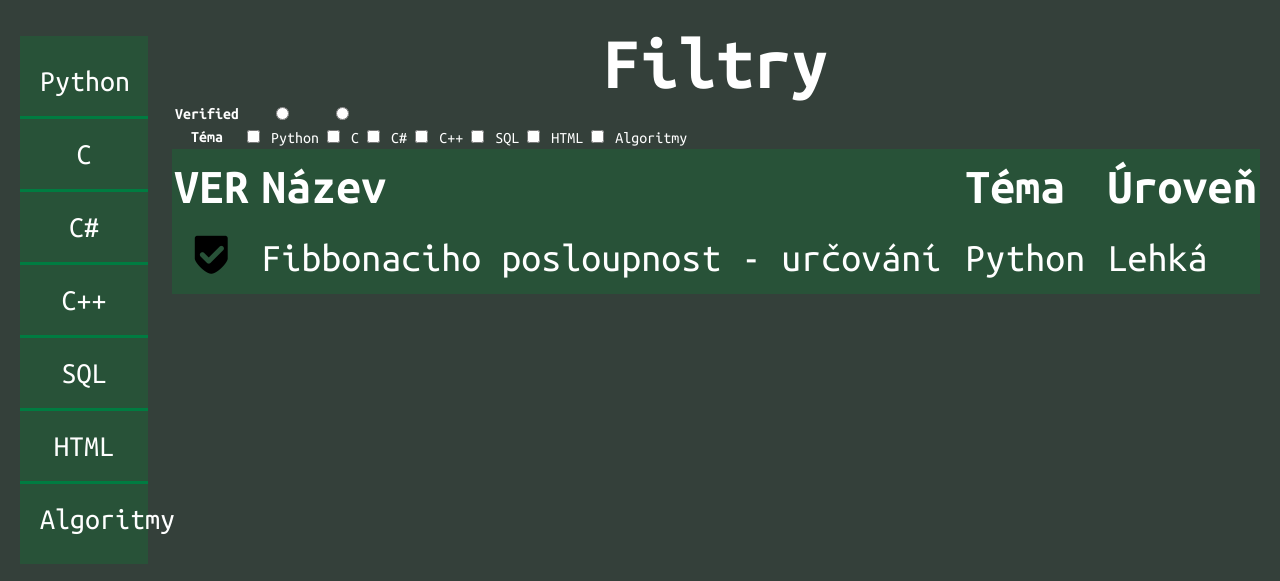
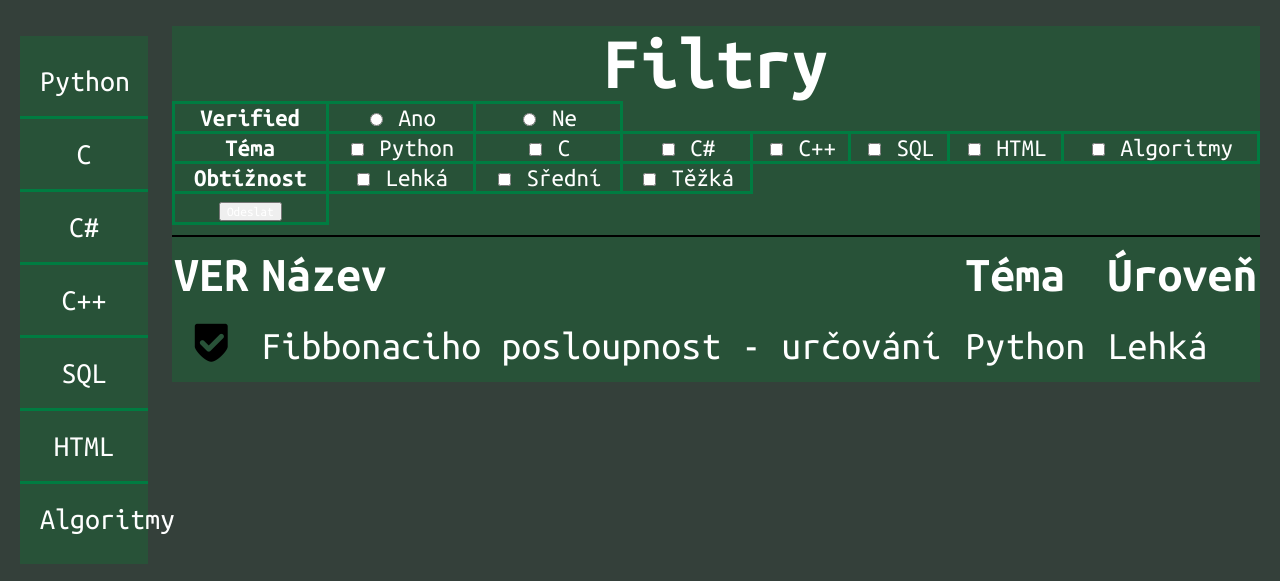
Before and after one commit to VanRhapsody/PersonalProject, a Flask app: page /ulohy in a window 1280 px wide. Shown: the part 90-671 px from the top of the page. Run offline with Flask 3, Linux system fonts and the light colour scheme.

Commit message:
Stylizvoání filtrů

```diff
--- a/static/css/style.css
+++ b/static/css/style.css
@@ -169,6 +169,7 @@ footer {
 .task-table {
   background-color: var(--background-green);
   width: 100%;
+  border-top: solid black 2px;
 }
 
 .task-table th {
@@ -192,7 +193,24 @@ footer {
 
 .filters {
   text-align: center;
+  font-size: 25px;
+  width: 100%;
+  padding-bottom: 10px;
+  background-color: var(--background-green);
+  border-collapse: collapse;
 }
+
+
+.filters th {
+  border: solid var(--hover-green);
+  border-collapse: collapse;
+}
+
+.filters td {
+  border: solid var(--hover-green);
+  border-collapse: collapse;
+}
+
 
 .ubuntu-mono-regular {
     font-family: "Ubuntu Mono", monospace;
--- a/templates/ulohy.html
+++ b/templates/ulohy.html
@@ -7,11 +7,17 @@
 <div class="task-menu">
     <div class="filters">
         <h1>Filtry</h1>
-            <table>
+            <table class="filters">
                 <tr>
                     <th>Verified</th>
-                    <td><input type="radio" id="1" value="Ano"/></td>
-                    <td><input type="radio" id="0" value="Ne"></td>
+                    <td>
+                        <input type="radio" id="1" name="1">
+                        <label for="1">Ano</label>
+                    </td>
+                    <td>
+                        <input type="radio" id="0" name="0">
+                        <label for="0">Ne</label>
+                    </td>
                 </tr>
                 <tr>
                     <th>Téma</th>
@@ -43,6 +49,24 @@
                         <input type="checkbox" name="algoritmy" id="algoritmy">
                         <label for="algoritmy">Algoritmy</label>
                     </td>
+                </tr>
+                <tr>
+                    <th>Obtížnost</th>
+                    <td>
+                        <input type="checkbox" name="lehka" id="lehka">
+                        <label for="lehka">Lehká</label>
+                    </td>
+                    <td>
+                        <input type="checkbox" name="stredni" id="stredni">
+                        <label for="stredni">Sřední</label>
+                    </td>
+                    <td>
+                        <input type="checkbox" name="tezka" id="tezka">
+                        <label for="tezka">Těžká</label>
+                    </td>
+                </tr>
+                <tr>
+                    <td><input type="submit" value="Odeslat"></td>
                 </tr>
             </table>
     </div>
```
